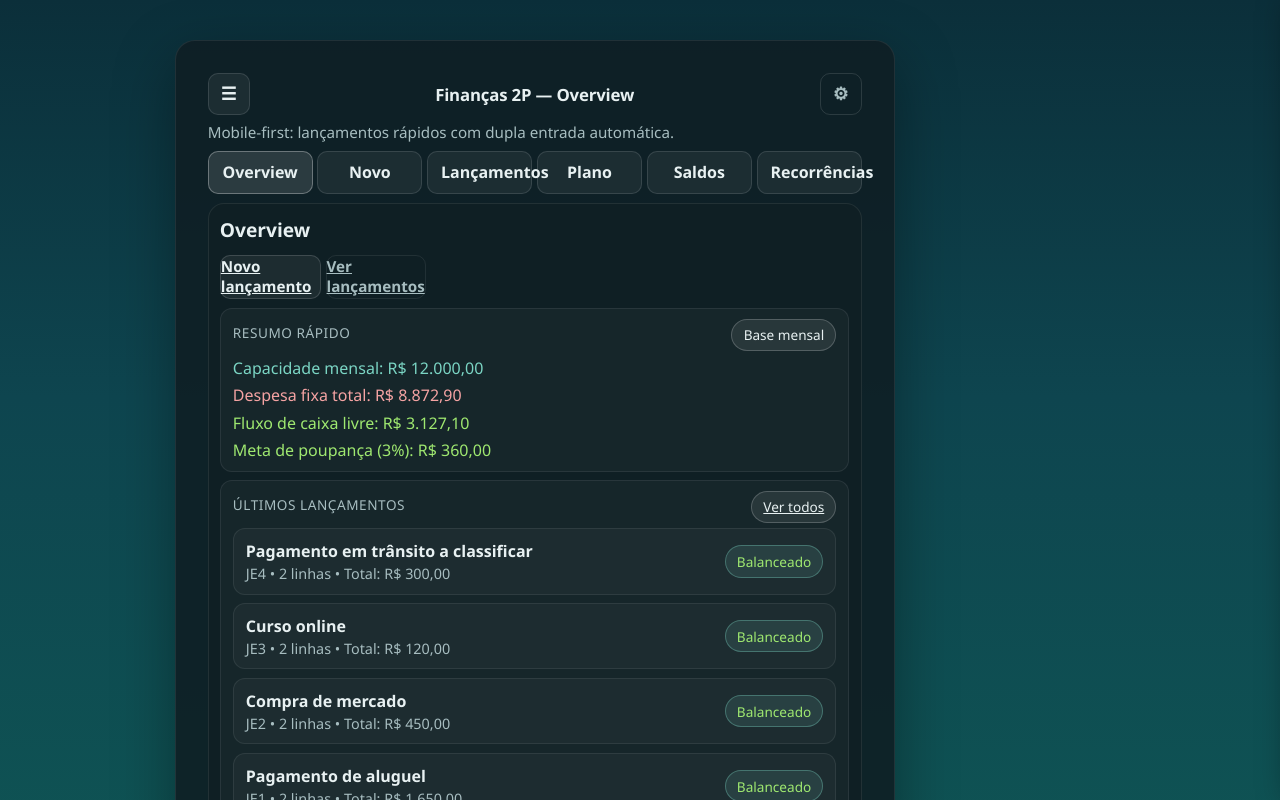
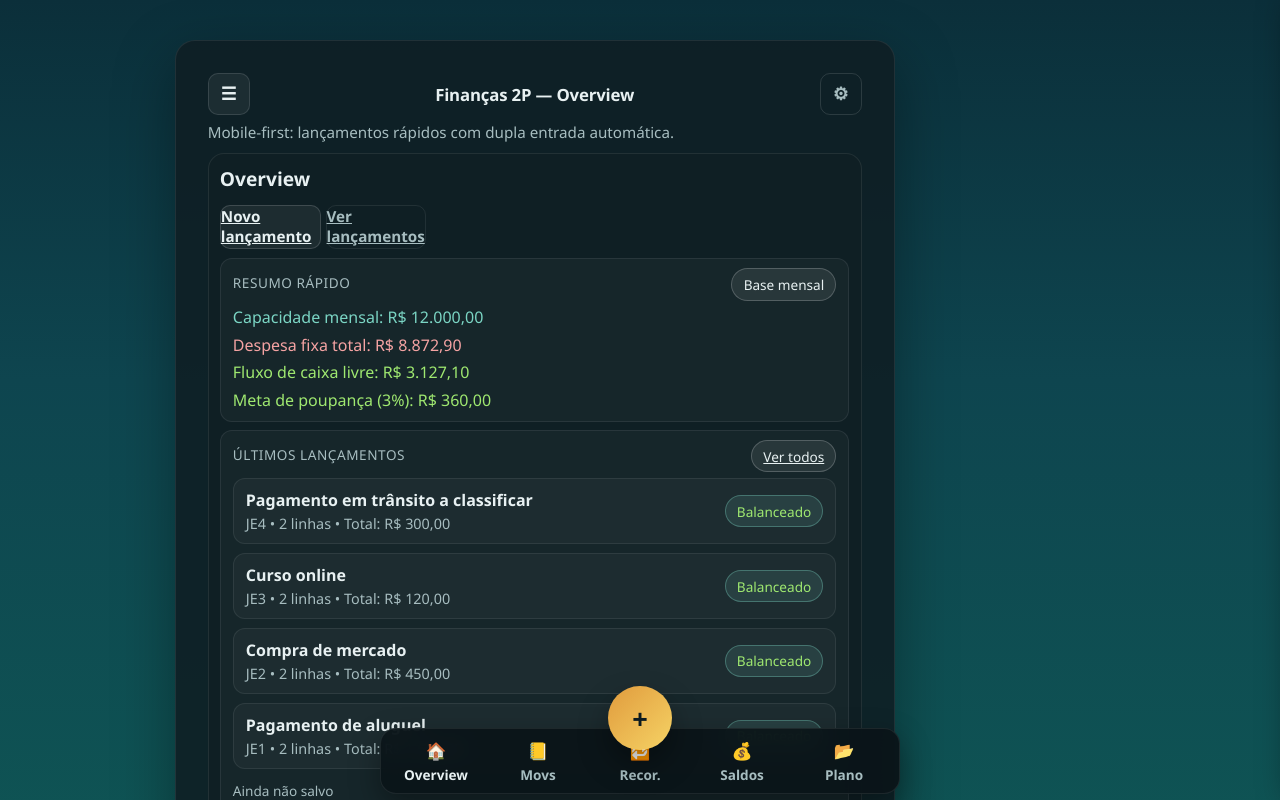
Before and after one commit to MarcosJanczeski/finapp2p, a React app in the folder frontend/: page / in a window 1280 px wide. Shown: the top 800 px of the page. Built offline with nearby package versions, Linux system fonts and the light colour scheme; the HTML template or start-up script is replaced by a standard one.

Commit message:
ux: add bottom nav and fab inspired by banking apps / ux: barra inferior e fab inspirados em bancos

```diff
--- a/frontend/src/App.css
+++ b/frontend/src/App.css
@@ -32,6 +32,7 @@ body {
   padding: 0.75rem;
   display: grid;
   gap: 0.6rem;
+  padding-bottom: 4.5rem;
 }
 
 .navBar { /* (pt: barraNavegacao) */
@@ -392,6 +393,63 @@ input[type="number"]::-webkit-inner-spin-button {
   color: #ff8e6e;
 }
 
+.bottomNav { /* (pt: barraInferior) */
+  position: fixed;
+  bottom: 0.35rem;
+  left: 50%;
+  transform: translateX(-50%);
+  width: min(520px, 94vw);
+  background: rgba(10, 20, 24, 0.92);
+  border: 1px solid rgba(255, 255, 255, 0.08);
+  box-shadow: 0 12px 30px rgba(0, 0, 0, 0.35);
+  border-radius: 16px;
+  display: grid;
+  grid-template-columns: repeat(5, 1fr);
+  align-items: center;
+  padding: 0.35rem 0.25rem;
+  backdrop-filter: blur(10px);
+  z-index: 15;
+}
+
+.bottomLink { /* (pt: linkInferior) */
+  display: grid;
+  justify-items: center;
+  gap: 0.2rem;
+  padding: 0.25rem 0.35rem;
+  color: var(--textMuted);
+  text-decoration: none;
+  font-size: 0.85rem;
+  font-weight: 600;
+}
+
+.bottomLink .icon { /* (pt: iconeInferior) */
+  font-size: 1.05rem;
+}
+
+.bottomLink.active { /* (pt: linkInferiorAtivo) */
+  color: var(--textMain);
+}
+
+.fab { /* (pt: botaoFlutuante) */
+  position: fixed;
+  bottom: 3.1rem;
+  left: 50%;
+  transform: translateX(-50%);
+  width: 64px;
+  height: 64px;
+  border-radius: 999px;
+  background: linear-gradient(135deg, #e09b3d, #f6d365);
+  color: #0b1a1f;
+  display: grid;
+  place-items: center;
+  font-weight: 800;
+  font-size: 1.7rem;
+  text-decoration: none;
+  border: none;
+  box-shadow: 0 15px 30px rgba(0, 0, 0, 0.35);
+  z-index: 16;
+}
+
 .entryList { /* (pt: listaLancamentos) */
   display: grid;
   gap: 0.55rem;
--- a/frontend/src/App.tsx
+++ b/frontend/src/App.tsx
@@ -1,5 +1,5 @@
 import { useMemo, useState } from "react";
-import { NavLink, Outlet, useLocation } from "react-router-dom";
+import { Link, NavLink, Outlet, useLocation } from "react-router-dom";
 import "./App.css";
 
 type SettingsPanelProps = {
@@ -182,53 +182,54 @@ function App() {
           </button>
         </div>
         <p className="appSubtitle">Mobile-first: lançamentos rápidos com dupla entrada automática.</p>
-        <nav className={`navBar ${menuOpen ? "open" : ""}`} aria-label="Navegação principal">
+      </header>
+      <SettingsPanel open={settingsOpen} onClose={closeSettings} />
+      <Outlet />
+      <Link to="/new" className="fab" aria-label="Novo lançamento rápido">
+        +
+      </Link>
+      <nav className="bottomNav" aria-label="Navegação principal">
         <NavLink
           to="/"
-            className={({ isActive }: { isActive: boolean }) => `navLink ${isActive ? "active" : ""}`}
+          className={({ isActive }: { isActive: boolean }) => `bottomLink ${isActive ? "active" : ""}`}
           onClick={closeMenu}
         >
-            Overview
-          </NavLink>
-          <NavLink
-            to="/new"
-            className={({ isActive }: { isActive: boolean }) => `navLink ${isActive ? "active" : ""}`}
-            onClick={closeMenu}
-          >
-            Novo
+          <span className="icon">🏠</span>
+          <span>Overview</span>
         </NavLink>
         <NavLink
           to="/journal"
-            className={({ isActive }: { isActive: boolean }) => `navLink ${isActive ? "active" : ""}`}
+          className={({ isActive }: { isActive: boolean }) => `bottomLink ${isActive ? "active" : ""}`}
           onClick={closeMenu}
         >
-            Lançamentos
+          <span className="icon">📒</span>
+          <span>Movs</span>
+        </NavLink>
+        <NavLink
+          to="/recurrences"
+          className={({ isActive }: { isActive: boolean }) => `bottomLink ${isActive ? "active" : ""}`}
+          onClick={closeMenu}
+        >
+          <span className="icon">🔁</span>
+          <span>Recor.</span>
+        </NavLink>
+        <NavLink
+          to="/balances"
+          className={({ isActive }: { isActive: boolean }) => `bottomLink ${isActive ? "active" : ""}`}
+          onClick={closeMenu}
+        >
+          <span className="icon">💰</span>
+          <span>Saldos</span>
         </NavLink>
         <NavLink
           to="/accounts"
-            className={({ isActive }: { isActive: boolean }) => `navLink ${isActive ? "active" : ""}`}
+          className={({ isActive }: { isActive: boolean }) => `bottomLink ${isActive ? "active" : ""}`}
           onClick={closeMenu}
         >
-            Plano
-          </NavLink>
-          <NavLink
-            to="/balances"
-            className={({ isActive }: { isActive: boolean }) => `navLink ${isActive ? "active" : ""}`}
-            onClick={closeMenu}
-          >
-            Saldos
-          </NavLink>
-          <NavLink
-            to="/recurrences"
-            className={({ isActive }: { isActive: boolean }) => `navLink ${isActive ? "active" : ""}`}
-            onClick={closeMenu}
-          >
-            Recorrências
+          <span className="icon">📂</span>
+          <span>Plano</span>
         </NavLink>
       </nav>
-      </header>
-      <SettingsPanel open={settingsOpen} onClose={closeSettings} />
-      <Outlet />
     </div>
   );
 }
```
Lines whose indentation alone changed are shown as unchanged.
